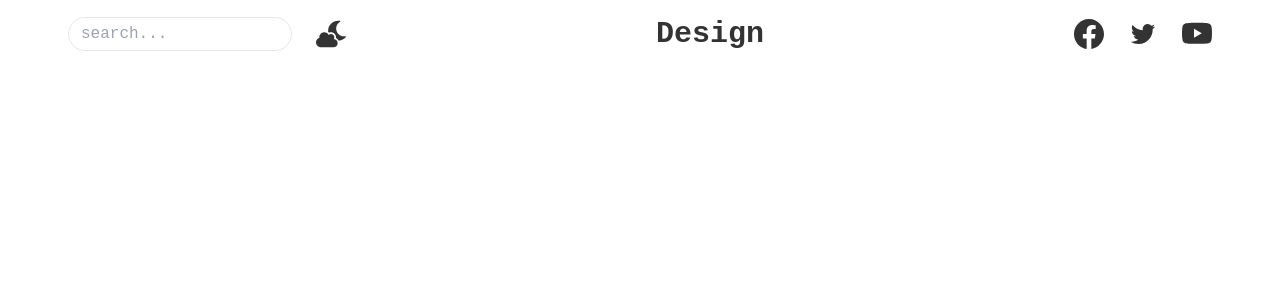
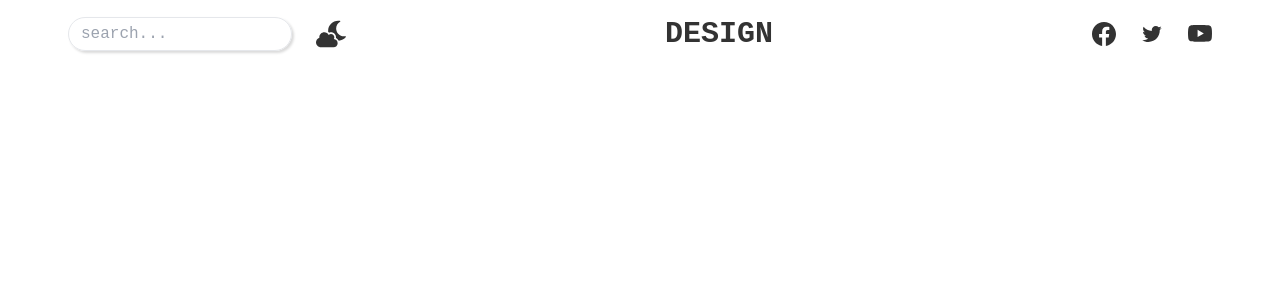
Before and after one commit to jhimi01/blog-next-js, a Next.js app: page / in a window 1280 px wide. Shown: the top 300 px of the page. Built offline with nearby package versions, Linux system fonts and the light colour scheme.

Commit message:
hooks added

```diff
--- a/components/Header.js
+++ b/components/Header.js
@@ -2,36 +2,27 @@ import { useEffect, useState } from "react";
 import { FaCloudMoon } from 'react-icons/fa';
 import { BsFacebook, BsFillCloudSunFill, BsYoutube } from 'react-icons/bs';
 import { AiOutlineTwitter } from 'react-icons/ai';
+import Link from "next/link";
+import useMood from "@/hooks/useMood";
 
 export default function Header() {
 
-  const [isDarkMode, setIsDarkMode] = useState(false);
-
-  const toggleTheme = () => {
-    console.log("Button Clicked");
-    setIsDarkMode(!isDarkMode);
-  };
-
-  useEffect(() => {
-    if (isDarkMode) {
-      document.body.classList.add('dark-theme'); // Apply dark theme class
-    } else {
-      document.body.classList.remove('dark-theme'); // Remove dark theme class
-    }
-  }, [isDarkMode]);
+  const { isDarkMode, toggleTheme } = useMood()
 
     return (
      <div className="p-4 header-bg">
       <div className="md:flex items-center justify-between custom-width">
       <div className="flex items-center gap-6">
-        <input type="text" className="rounded-full py-1 pl-3 bg-transparent border" placeholder="search..."/>
+        <input style={{"boxShadow": "rgba(0, 0, 0, 0.15) 1.95px 1.95px 2.6px"}} type="text" className="input-style" placeholder="search..."/>
         <button onClick={toggleTheme} className={`text-3xl ${!isDarkMode && 'text-[#333]'}`}>{isDarkMode ? <BsFillCloudSunFill /> : <FaCloudMoon />}</button>
       </div>
-      <div className={`text-3xl font-semibold ${!isDarkMode && 'text-[#333]'}`}>
-        <a>Design</a>
+      <div className={`text-3xl font-semibold uppercase ${!isDarkMode && 'text-[#333]'}`}>
+      <Link href={'/'}>
+        Design
+      </Link>
       </div>
       <div>
-        <div className={`flex gap-6 text-3xl ${!isDarkMode && 'text-[#333]'}`}>
+        <div className={`flex gap-6 text-2xl ${!isDarkMode && 'text-[#333]'}`}>
           <a><BsFacebook /></a>
           <a><AiOutlineTwitter /></a>
           <a><BsYoutube /></a>
--- /dev/null
+++ b/hooks/useMood.js
@@ -0,0 +1,21 @@
+import { useState, useEffect } from 'react';
+
+const useMood = () => {
+  const [isDarkMode, setIsDarkMode] = useState(false);
+
+  const toggleTheme = () => {
+    setIsDarkMode(!isDarkMode);
+  };
+
+  useEffect(() => {
+    if (isDarkMode) {
+      document.body.classList.add('dark-theme'); // Apply dark theme class
+    } else {
+      document.body.classList.remove('dark-theme'); // Remove dark theme class
+    }
+  }, [isDarkMode]);
+
+  return { isDarkMode, toggleTheme };
+};
+
+export default useMood;
--- a/styles/globals.css
+++ b/styles/globals.css
@@ -23,3 +23,8 @@ body {
 .custom-width{
  @apply md:w-11/12 mx-auto
 }
+
+.input-style{
+  @apply rounded-full py-1 pl-3 bg-transparent border;
+  @apply focus:outline-none
+}
```
